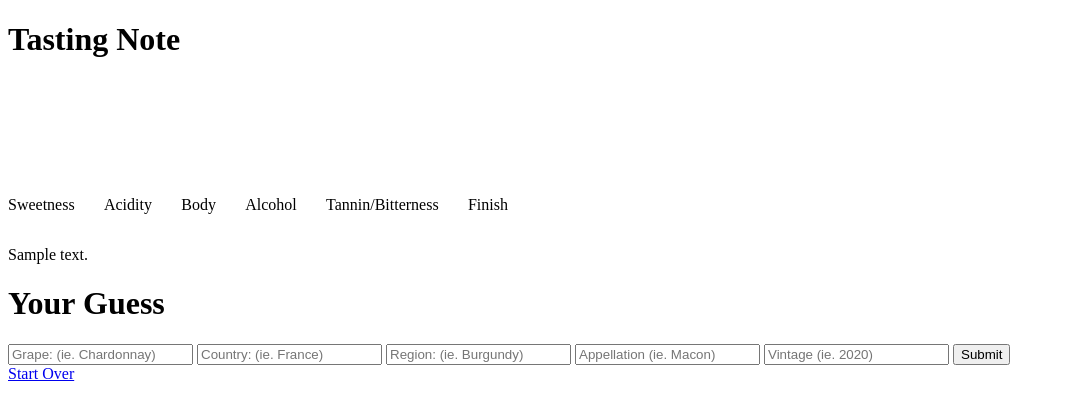
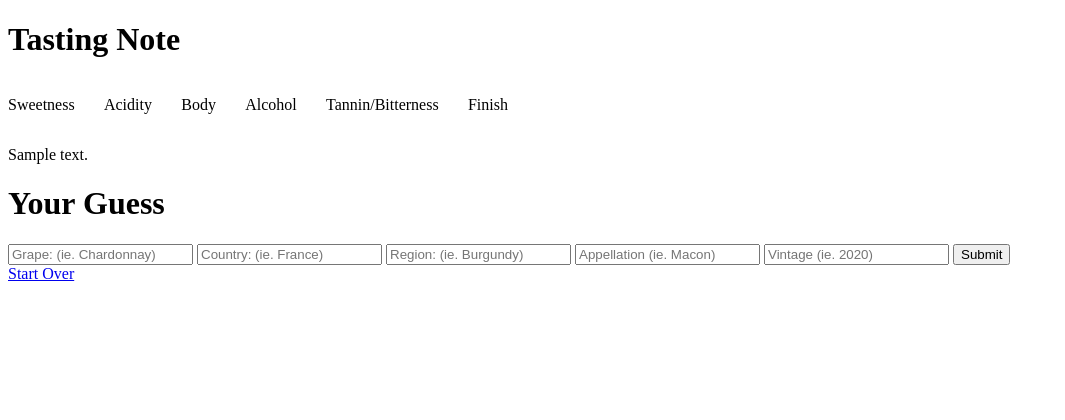
Before and after one commit to Hurrrrrr/vindjango, a Django app: template vin/vinapp/templates/vinapp/tasting_note_display.html in a window 1280 px wide. Shown: the top 420 px of the page, without its empty margins (0-1065 px from the left). Run offline with Django 4.2, Linux system fonts and the light colour scheme; tables that the repository leaves empty hold one stand-in row (values such as "Sample post"); the template is opened without the code that fills it: values that come from a table or form of the project are taken from there, most other values are stand-ins (such as "Sample title", 1, 10 or a date in 2020); parts of the project's set-up code (start-up, migrations or seed data) failed here and were passed over; some libraries are stand-ins or nearby versions.

Commit message:
begin creating index.html

```diff
--- a/vin/vinapp/templates/vinapp/tasting_note_display.html
+++ b/vin/vinapp/templates/vinapp/tasting_note_display.html
@@ -14,10 +14,10 @@
 </head>
 <body data-chart-data="{{ chart_data|escapejs|safe }}" data-color-data="{{ color_data|safe }}">
     <h1>Tasting Note</h1>
-    <div id="swatch" style="background-color:
+    {% comment %} <div id="swatch" style="background-color:
         rgb({{color_data.appearance_red}},
         {{color_data.appearance_green}},
-        {{color_data.appearance_blue}});"></div>
+        {{color_data.appearance_blue}});"></div> {% endcomment %}
     <div id="chart"></div>
     <div id="chart-labels">
         <p>Sweetness</p>
```
Also changed, not shown: vin/catalog.db.
